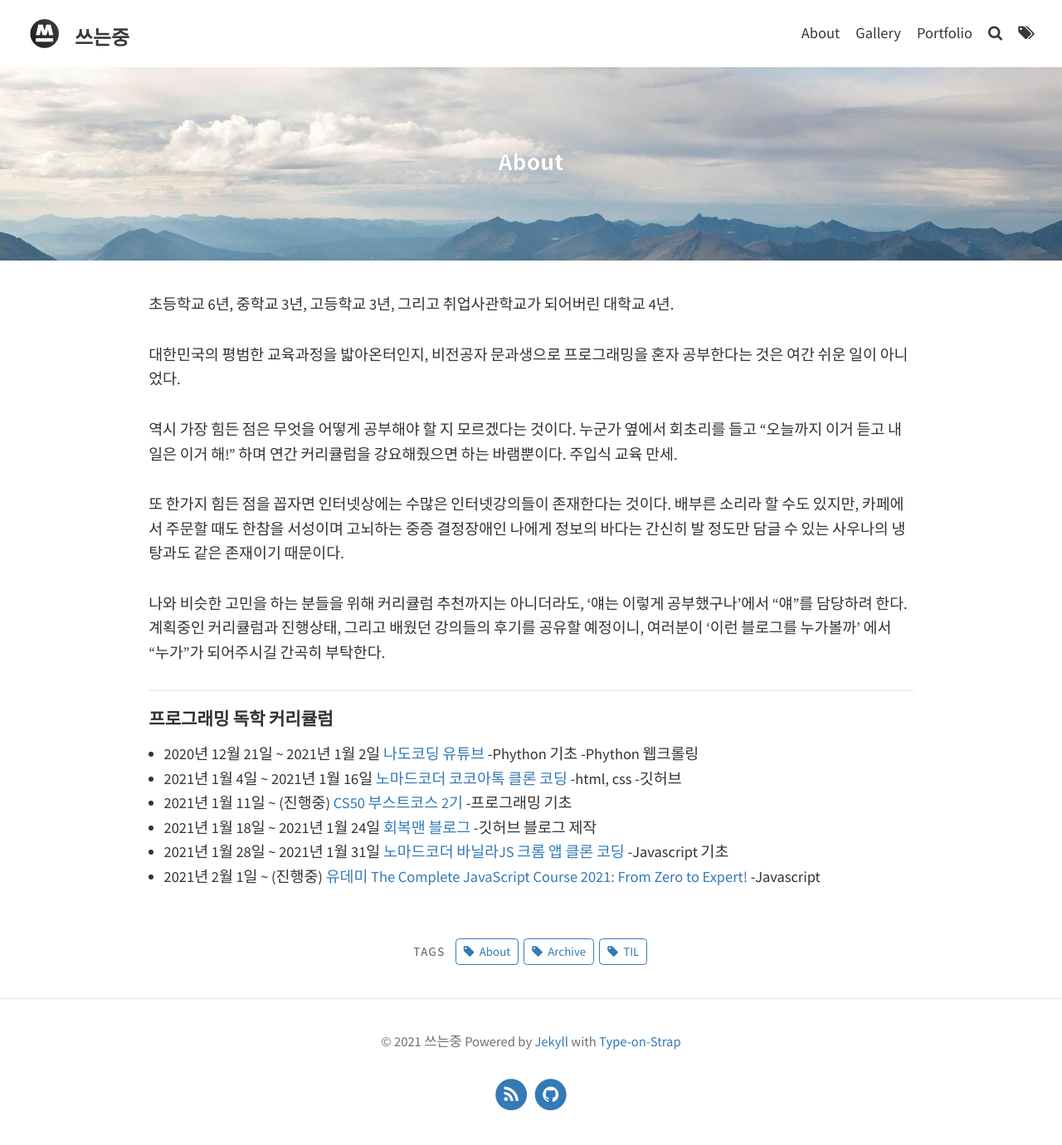
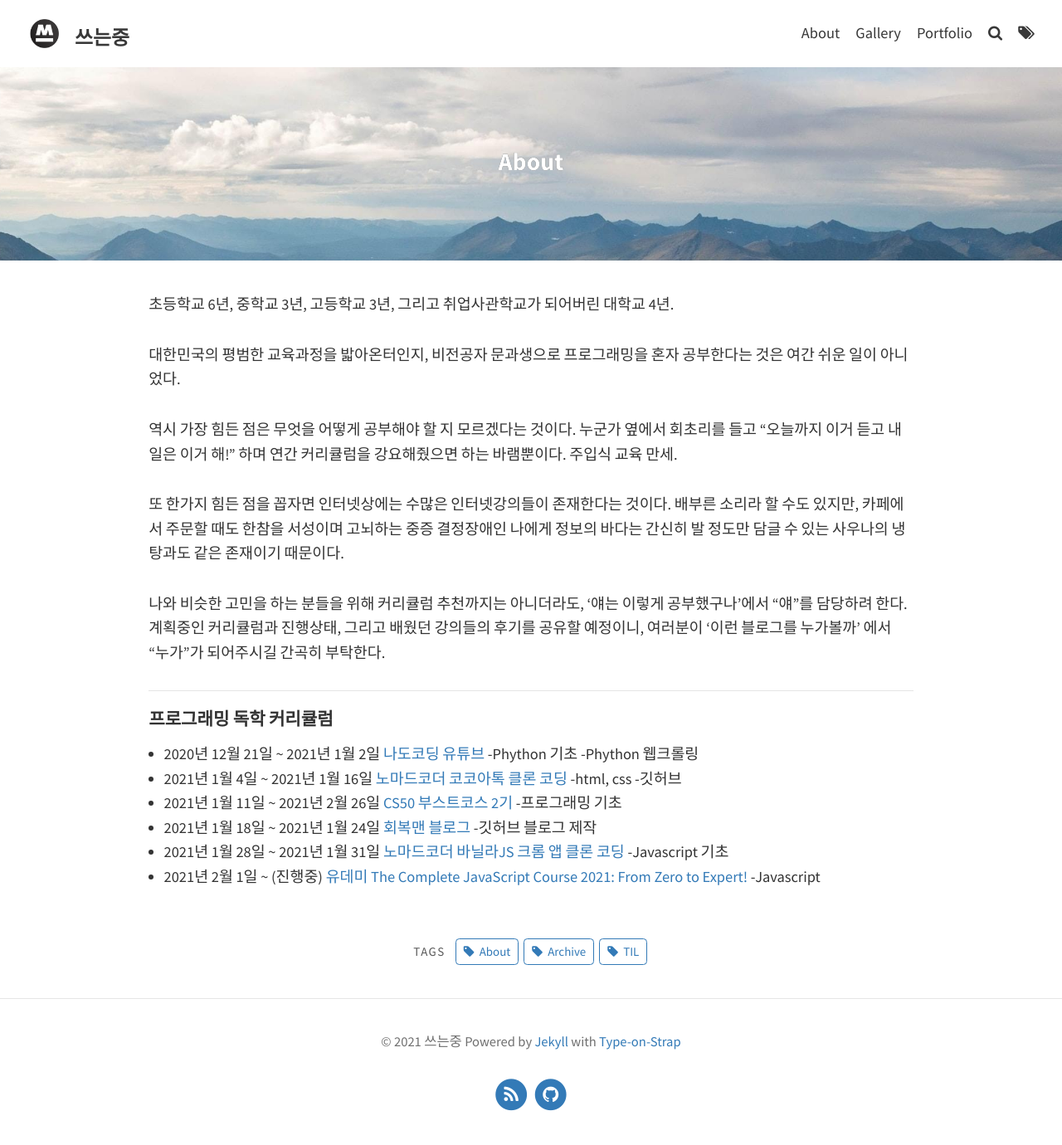
Before and after one commit to TaeIng/taeing.github.io, a Jekyll site: the page built from pages/about.md, in a window 1280 px wide. Shown: the whole page at 83% size. Built offline with Jekyll 4.4.1, drawn with Linux system fonts in a browser that asks for light colours.

Commit message:
EDIT: about CS50 종료날짜 추가

```diff
--- a/pages/about.md
+++ b/pages/about.md
@@ -34,7 +34,7 @@ tags: [About, Archive, TIL]
 
   -html, css -깃허브
 
-- 2021년 1월 11일 ~ (진행중)
+- 2021년 1월 11일 ~ 2021년 2월 26일
 
   [CS50 부스트코스 2기](https://www.boostcourse.org/study-cs50-2nd) -프로그래밍 기초
 
```
